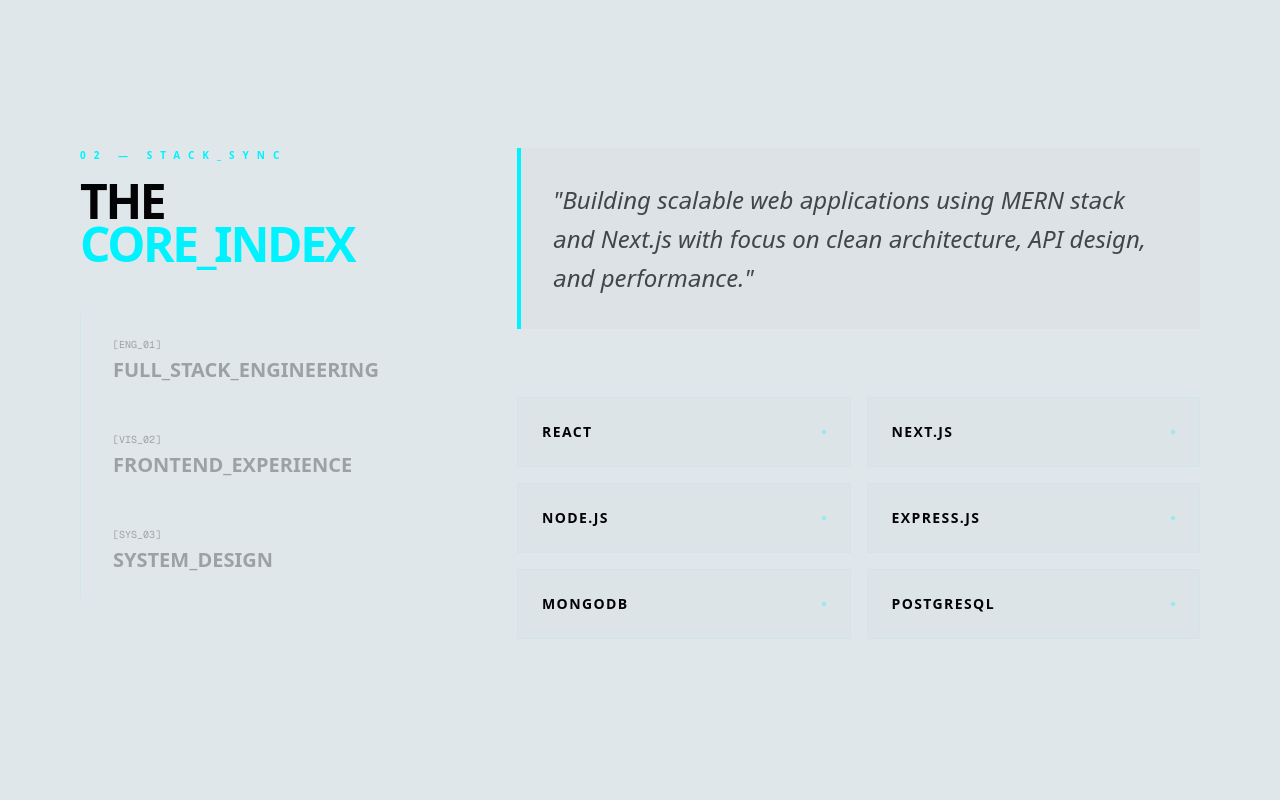
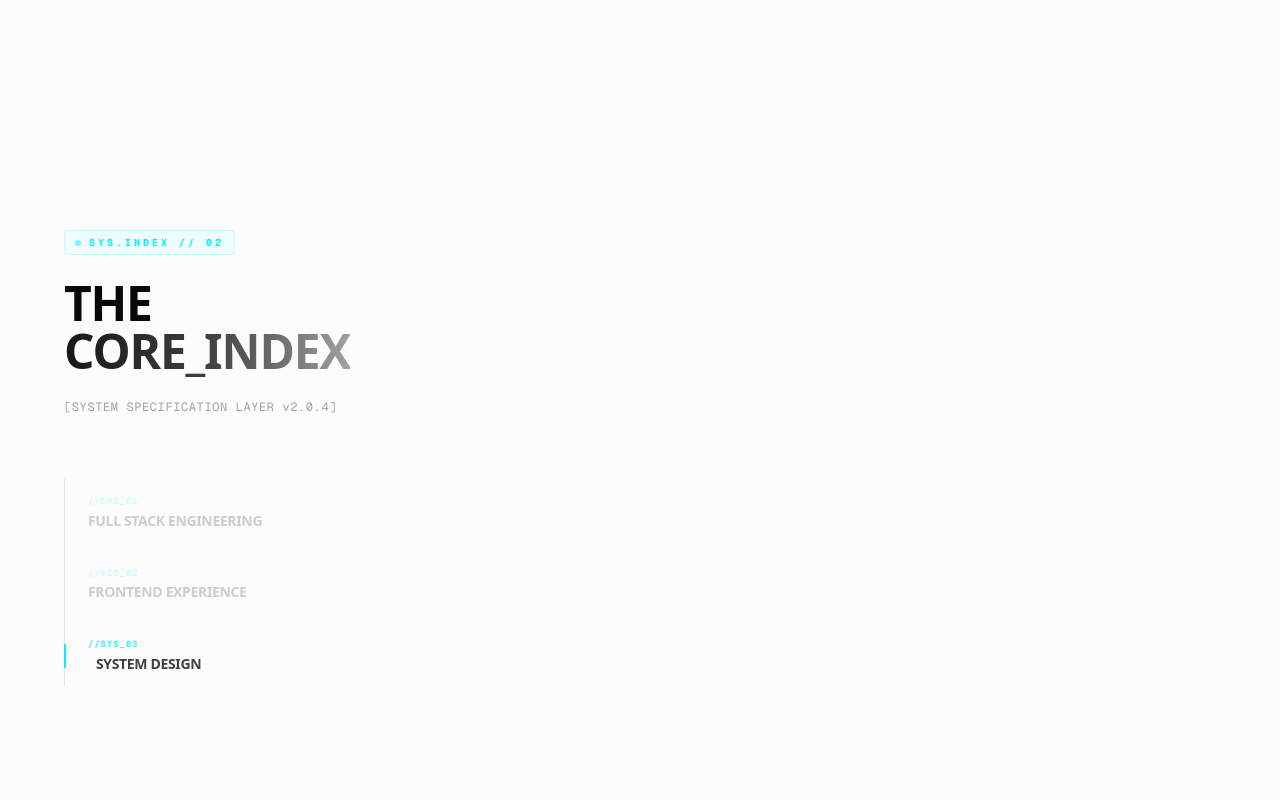
Before and after one commit to AniketKumar64/Aniket-kumar, a Next.js app: page / in a window 1280 px wide. Shown: the part 2980-3780 px from the top of the page. Built offline with nearby package versions, Linux system fonts and the light colour scheme.

Commit message:
style: Improve layout and responsiveness

```diff
--- a/src/components/home/Contactsection.tsx
+++ b/src/components/home/Contactsection.tsx
@@ -148,7 +148,7 @@ const ContactSection = () => {
         </div>
 
         {/* BOTTOM: MAGNETIC BUTTON AREA */}
-        <div className="mt-32 flex flex-col md:flex-row justify-between items-center gap-12 border-t border-[#030305]/10 dark:border-[#d6e4ff]/10 pt-16">
+        <div className="mt-32 flex flex-col md:flex-row  justify-between items-center gap-12 border-t border-[#030305]/10 dark:border-[#d6e4ff]/10 pt-16">
           <div className="text-left">
             <div className="text-2xl font-black tracking-tighter">ANIKET KUMAR MOURYA.</div>
             <p className="text-[9px] font-mono uppercase tracking-[0.6em] opacity-40 mt-2">© 2026 Independent Protocol</p>
@@ -164,7 +164,7 @@ const ContactSection = () => {
 
 
       {/* BACKGROUND WATERMARK */}
-      <div className="absolute -right-10 -bottom-20 text-[25vw] font-black opacity-[0.02] pointer-events-none select-none text-primary dark:text-primary tracking-tighter">
+      <div className="absolute -right-10 -bottom-20 text-[25vw] font-black opacity-[0.05] pointer-events-none select-none text-primary dark:text-primary tracking-tighter">
         CONNECT
       </div>
     </section>
--- a/src/components/home/SkillsSection.tsx
+++ b/src/components/home/SkillsSection.tsx
@@ -1,6 +1,6 @@
 "use client";
 
-import { useRef } from "react";
+import { useState, useRef } from "react";
 import gsap from "gsap";
 import { useGSAP } from "@gsap/react";
 import { ScrollTrigger } from "gsap/ScrollTrigger";
@@ -9,27 +9,35 @@ if (typeof window !== "undefined") {
   gsap.registerPlugin(ScrollTrigger);
 }
 
+interface ModuleItem {
+  code: string;
+  category: string;
+  description: string;
+  skills: string[];
+}
+
 const Skills = () => {
   const container = useRef<HTMLDivElement>(null);
+  const [activeTab, setActiveTab] = useState<number>(0);
 
-  const modules = [
+  const modules: ModuleItem[] = [
     {
       code: "ENG_01",
-      category: "Full_Stack_Engineering",
+      category: "Full Stack Engineering",
       description:
         "Building scalable web applications using MERN stack and Next.js with focus on clean architecture, API design, and performance.",
       skills: ["React", "Next.js", "Node.js", "Express.js", "MongoDB", "PostgreSQL"],
     },
     {
       code: "VIS_02",
-      category: "Frontend_Experience",
+      category: "Frontend Experience",
       description:
         "Designing modern, responsive interfaces with smooth animations and high-quality user experience.",
       skills: ["Tailwind", "GSAP", "Framer", "Responsive", "UI/UX", "Figma"],
     },
     {
       code: "SYS_03",
-      category: "System_Design",
+      category: "System Design",
       description:
         "Designing backend systems with secure authentication, REST APIs, and scalable architecture patterns.",
       skills: ["REST APIs", "JWT", "Systems", "Database", "Optimization", "MVC"],
@@ -38,44 +46,54 @@ const Skills = () => {
 
   useGSAP(
     () => {
-      ScrollTrigger.create({
-        trigger: ".left-panel",
-        start: "top 20%",
-        endTrigger: container.current,
-        end: "bottom 80%",
-        pin: true,
-        pinSpacing: false,
-      });
-
       const items = gsap.utils.toArray(".skill-block");
       items.forEach((item: any, i: number) => {
         ScrollTrigger.create({
           trigger: item,
-          start: "top 40%",
-          end: "bottom 40%",
+          start: "top 35%",
+          end: "bottom 35%",
           onToggle: (self) => {
             if (self.isActive) {
-              gsap.to(`.nav-item-${i}`, { opacity: 1, x: 10, duration: 0.4 });
-              gsap.to(`.nav-line-${i}`, { scaleY: 1, duration: 0.4 });
-            } else {
-              gsap.to(`.nav-item-${i}`, { opacity: 0.3, x: 0, duration: 0.4 });
-              gsap.to(`.nav-line-${i}`, { scaleY: 0, duration: 0.4 });
+              setActiveTab(i);
             }
           },
         });
-      });
 
-      const pills = gsap.utils.toArray(".skill-pill");
-      gsap.from(pills, {
+        const headerElements = item.querySelectorAll(".module-header, .module-desc");
+        gsap.fromTo(
+          headerElements,
+          { opacity: 0, y: 30 },
+          {
+            opacity: 1,
+            y: 0,
+            duration: 0.8,
+            ease: "power3.out",
             scrollTrigger: {
-          trigger: ".skill-feed",
+              trigger: item,
+              start: "top 85%",
               toggleActions: "play none none reverse",
             },
+          }
+        );
+
+        const cards = item.querySelectorAll(".skill-pill");
+        gsap.fromTo(
+          cards,
+          { opacity: 0, y: 20, scale: 0.95 },
+          {
             opacity: 1,
-        y: 20,
+            y: 0,
+            scale: 1,
+            duration: 0.6,
             stagger: 0.05,
-        duration: 0.6,
-        ease: "power4.out",
+            ease: "back.out(1.2)",
+            scrollTrigger: {
+              trigger: item,
+              start: "top 75%",
+              toggleActions: "play none none reverse",
+            },
+          }
+        );
       });
     },
     { scope: container }
@@ -84,105 +102,115 @@ const Skills = () => {
   return (
     <section
       ref={container}
-      className="relative w-full bg-background dark:bg-background text-[#030305] dark:text-[#d6e4ff] py-16 md:py-48 px-6 md:px-20 overflow-hidden"
+      className="relative w-full bg-[#fcfcfd] text-[#09090b] py-24 md:py-44 px-6 md:px-16 overflow-hidden antialiased selection:bg-primary/20 selection:text-[#09090b]"
     >
-      <div className="max-w-7xl mx-auto flex flex-col lg:flex-row gap-12 lg:gap-24">
 
-        <div className="left-panel md:block hidden lg:w-1/3 h-fit z-20">
-  <div className="space-y-4 text-center lg:text-left">
-    {/* 1. Mobile Status Badge */}
-    <div className="inline-flex lg:hidden items-center gap-3 px-3 py-1 border border-primary/20 bg-primary/5 rounded-full mb-2">
-      <span className="w-1 h-1 rounded-full bg-primary animate-pulse" />
-      <h2 className="text-[8px] uppercase tracking-[0.4em] text-primary font-bold">
-        02 — STACK_SYNC
-      </h2>
+      <div className="max-w-7xl mx-auto flex flex-col lg:flex-row gap-16 lg:gap-32 relative z-10">
+
+        <div className="left-panel w-full lg:w-1/4 h-fit lg:sticky lg:top-24">
+          <div className="space-y-6 text-left">
+            <div className="inline-flex items-center gap-2 px-2.5 py-1 text-[10px] uppercase tracking-[0.3em] text-primary bg-primary/5 border border-primary/20 rounded-sm font-mono font-bold">
+              <span className="w-1.5 h-1.5 rounded-full bg-primary animate-pulse" />
+              SYS.INDEX // 02
             </div>
 
-    {/* 2. Desktop-only Header (Hidden on Mobile) */}
-    <h2 className="hidden lg:block text-[10px] uppercase tracking-[0.8em] text-primary font-black">
-      02 — STACK_SYNC
-    </h2>
-
-    {/* 3. Main Title - Adjusted for Mobile Scale */}
-    <h3 className="text-5xl md:text-5xl font-black tracking-tighter uppercase leading-[0.85] lg:leading-[0.9]">
-      The <br />
-      <span className="text-primary drop-shadow-[0_0_15px_rgba(var(--primary-rgb),0.3)]">
+            <h3 className="text-4xl md:text-5xl font-black tracking-tight uppercase leading-none text-[#09090b]">
+              THE <br />
+              <span className="text-transparent bg-clip-text bg-gradient-to-r from-neutral-900 via-neutral-700 to-neutral-400">
                 CORE_INDEX
               </span>
             </h3>
 
-    {/* 4. Mobile-only Progress Indicator (Subtle UI touch) */}
-    <div className="flex lg:hidden items-center justify-center gap-1 opacity-30 pt-2">
-      <div className="h-[1px] w-8 bg-primary" />
-      <div className="text-[8px] font-mono tracking-widest">V.2.0.4</div>
-      <div className="h-[1px] w-8 bg-primary" />
-    </div>
+            <p className="text-xs font-mono text-neutral-400 tracking-wider hidden lg:block">
+              [SYSTEM SPECIFICATION LAYER v2.0.4]
+            </p>
           </div>
 
-  {/* 5. Navigation (Stays desktop-only) */}
-  <nav className="hidden lg:flex flex-col mt-12 border-l border-primary/10">
-    {modules.map((m, i) => (
-      <div key={m.code} className={`nav-item-${i} relative py-6 pl-8 opacity-30 transition-all duration-500`}>
-        <div className={`nav-line-${i} absolute left-0 top-0 h-full w-[3px] bg-primary scale-y-0 origin-top`} />
-        <span className="block text-[10px] font-mono mb-1">[{m.code}]</span>
-        <span className="text-xl font-bold uppercase">{m.category}</span>
+          <nav className="hidden lg:flex flex-col mt-16 space-y-1 relative">
+            <div className="absolute left-0 top-0 bottom-0 w-[1px] bg-neutral-200" />
+            {modules.map((m, i) => {
+              const isActive = activeTab === i;
+              return (
+                <div
+                  key={m.code}
+                  className="relative py-4 pl-6 cursor-default transition-all duration-300 group"
+                  style={{ opacity: isActive ? 1 : 0.25 }}
+                >
+                  <div
+                    className={`absolute left-0 top-1/2 -translate-y-1/2 h-6 w-[2px] bg-primary transition-transform duration-300 ease-out origin-left ${
+                      isActive ? "scale-x-100" : "scale-x-0"
+                    }`}
+                  />
+
+                  <span className="block text-[9px] font-mono text-primary/80 mb-0.5 font-bold tracking-widest">
+                    //{m.code}
+                  </span>
+                  <span
+                    className="text-sm font-bold tracking-tight uppercase text-neutral-700 block transition-transform duration-300"
+                    style={{ transform: isActive ? "translateX(8px)" : "translateX(0px)" }}
+                  >
+                    {m.category}
+                  </span>
                 </div>
-    ))}
+              );
+            })}
           </nav>
         </div>
 
-{/* for mobile view */}
-<div className="lg:hidden">
-  <div className="space-y-4 text-center">
-    <h2 className="text-[9px] md:text-[10px] uppercase tracking-[0.5em] md:tracking-[0.8em] text-primary font-black">
-      02 — STACK_SYNC
-    </h2>
-    <h3 className="text-4xl md:text-5xl font-black tracking-tighter uppercase leading-[0.9]">
-      The <br /> <span className="text-primary">CORE_INDEX</span>
-    </h3>
+        <div className="skill-feed w-full lg:w-3/4 space-y-24 md:space-y-24">
+          {modules.map((module) => (
+            <div key={module.code} className="skill-block space-y-8 relative">
+
+              <div className="module-header flex items-center justify-between border-b border-neutral-200 pb-4">
+                <div className="flex items-baseline gap-4">
+                  <span className="text-xs font-mono text-primary font-bold bg-white px-2 py-0.5 border border-neutral-200 rounded-sm shadow-sm">
+                    {module.code}
+                  </span>
+                  <h4 className="text-xl md:text-2xl font-black uppercase tracking-tight text-neutral-900">
+                    {module.category}
+                  </h4>
                 </div>
+                <span className="hidden sm:inline text-[10px] font-mono text-neutral-400 tracking-widest uppercase">
+                  METRIC_OK //
+                </span>
               </div>
 
-        <div className="skill-feed lg:w-2/3 space-y-20 md:space-y-64">
-          {modules.map((module) => (
-            <div key={module.code} className="skill-block space-y-6 md:space-y-12">
-              <div className="p-5 md:p-8 bg-black/[0.02] dark:bg-white/[0.02] border-l-2 md:border-l-4 border-primary relative overflow-hidden">
-                <div className="lg:hidden flex items-center justify-between mb-4">
-                  <span className="text-[9px] font-mono text-primary border border-primary/20 px-2 py-0.5 uppercase">
-                    {module.code}
-                  </span>
-                  <div className="h-[1px] flex-grow mx-4 bg-primary/10" />
-                </div>
-
-                <h4 className="text-lg font-bold uppercase mb-3 lg:hidden tracking-tight leading-tight">
-                  {module.category.replace(/_/g, " ")}
-                </h4>
-
-                <p className="text-base md:text-2xl font-light leading-relaxed italic opacity-70">
-                  "{module.description}"
+              <div className="module-desc relative pl-6 border-l border-dashed border-neutral-300 max-w-3xl">
+                <p className="text-base md:text-lg text-neutral-600 font-normal leading-relaxed">
+                  {module.description}
                 </p>
               </div>
 
-              <div className="grid grid-cols-2 md:grid-cols-2 gap-2 md:gap-4">
+              <div className="grid grid-cols-1 sm:grid-cols-2 md:grid-cols-3 gap-3">
                 {module.skills.map((skill) => (
                   <div
                     key={skill}
-                    className="skill-pill group flex items-center justify-between p-4 md:p-6 border border-primary/5 dark:border-white/5 bg-black/[0.01] dark:bg-white/[0.01] hover:border-primary transition-all duration-300"
+                    className="skill-pill group relative flex items-center justify-between p-4 bg-white border border-neutral-200/80 rounded-sm hover:border-neutral-400/80 shadow-xs hover:shadow-md transition-all duration-300 overflow-hidden cursor-default hover:-translate-y-0.5"
                   >
-                    <span className="text-[10px] md:text-sm font-bold tracking-widest uppercase truncate">
+                    <div className="absolute top-0 right-0 w-1 bg-primary h-0 group-hover:h-full transition-all duration-300 ease-out" />
+
+                    <div className="flex flex-col gap-0.5">
+                      <span className="text-[10px] font-mono text-neutral-400 tracking-tighter uppercase">
+                        TECH_PRMT
+                      </span>
+                      <span className="text-sm font-bold tracking-wide uppercase text-neutral-800 group-hover:text-black transition-colors duration-200">
                         {skill}
                       </span>
-                    <div className="w-1 h-1 rotate-45 bg-primary/30 group-hover:bg-primary transition-colors" />
+                    </div>
+
+                    <div className="w-1.5 h-1.5 bg-neutral-200 group-hover:bg-primary group-hover:scale-125 rounded-full transition-all duration-300 ease-out" />
                   </div>
                 ))}
               </div>
+
             </div>
           ))}
         </div>
+
       </div>
 
-      <div className="absolute right-[-5%] bottom-[-5%] text-[35vw] font-black opacity-[0.02] pointer-events-none select-none leading-none">
-        SYS
+      <div className="absolute left-4 bottom-4 text-[10vw] font-black opacity-[0.03] pointer-events-none select-none tracking-tighter font-mono leading-none text-neutral-900">
+        INDEX_LAYER_02
       </div>
     </section>
   );
```
Lines whose indentation alone changed are shown as unchanged.
